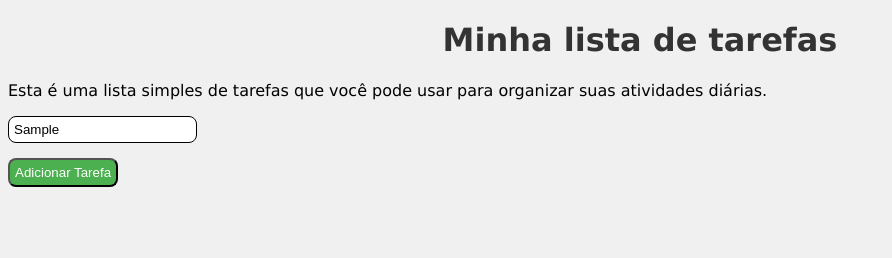
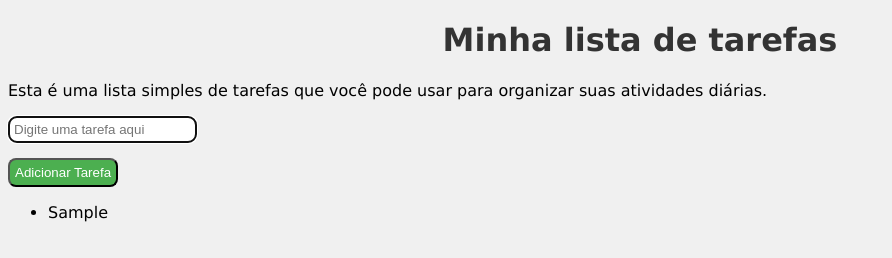
Before and after one commit to RuvianFabrin/projeto-lista-tarefas, a plain HTML site: page index.html in a window 1280 px wide. Both pictures are taken after typing "Sample" into the empty fields and a click on the button "Adicionar Tarefa". Shown: the whole page, without its empty margins (0-892 px from the left). Drawn offline with Linux system fonts and the light colour scheme.

Commit message:
Colocando ações

```diff
--- a/index.html
+++ b/index.html
@@ -7,7 +7,12 @@
 <body>
     <h1>Minha lista de tarefas</h1>
     <p>Esta é uma lista simples de tarefas que você pode usar para organizar suas atividades diárias.</p>
-    <input type="text" placeholder="Digite uma tarefa aqui" /><br>
-    <button onclick="alert('Tarefa adicionada!')">Adicionar Tarefa</button>
+    <input id="input-tarefa" type="text" placeholder="Digite uma tarefa aqui" /><br>
+    <button id="botao-adicionar" >Adicionar Tarefa</button>
+
+    <ul id="lista-de-tarefas"></ul>
+
+
+    <script src="script.js"></script>
 </body>
 </html>
--- /dev/null
+++ b/script.js
@@ -0,0 +1,38 @@
+console.log("Câmbio realizado com sucesso!");
+let nomeDaTarefa = "Estudar JavaScript";
+console.log("Tarefa: " + nomeDaTarefa);
+
+function adicionarTarefa() {
+    // 1. Seleciona o campo de input
+    const input = document.getElementById("input-tarefa");
+
+    // 2. Pega o texto que está dentro dele
+    const textoDaTarefa = input.value;
+    if (textoDaTarefa !== "") {
+        // 3. Mostra o texto no console
+        console.log("Nova tarefa:", textoDaTarefa);
+
+        // 4. Cria um novo elemento <li>
+        const novaTarefa = document.createElement("li");
+
+        // 5. Coloca o texto do input dentro do <li>
+        novaTarefa.textContent = textoDaTarefa;
+
+        // 6. Seleciona a lista <ul>
+        const lista = document.getElementById("lista-de-tarefas");
+
+        // 7. Adiciona o novo <li> dentro da lista
+        lista.appendChild(novaTarefa);
+        input.value = "";
+        input.focus();
+    }else{
+        alert("Texto vazio? Aí você me quebra!.");
+        input.focus();
+    }
+
+
+}
+
+const botao = document.getElementById("botao-adicionar");
+
+botao.addEventListener("click", adicionarTarefa);
```
